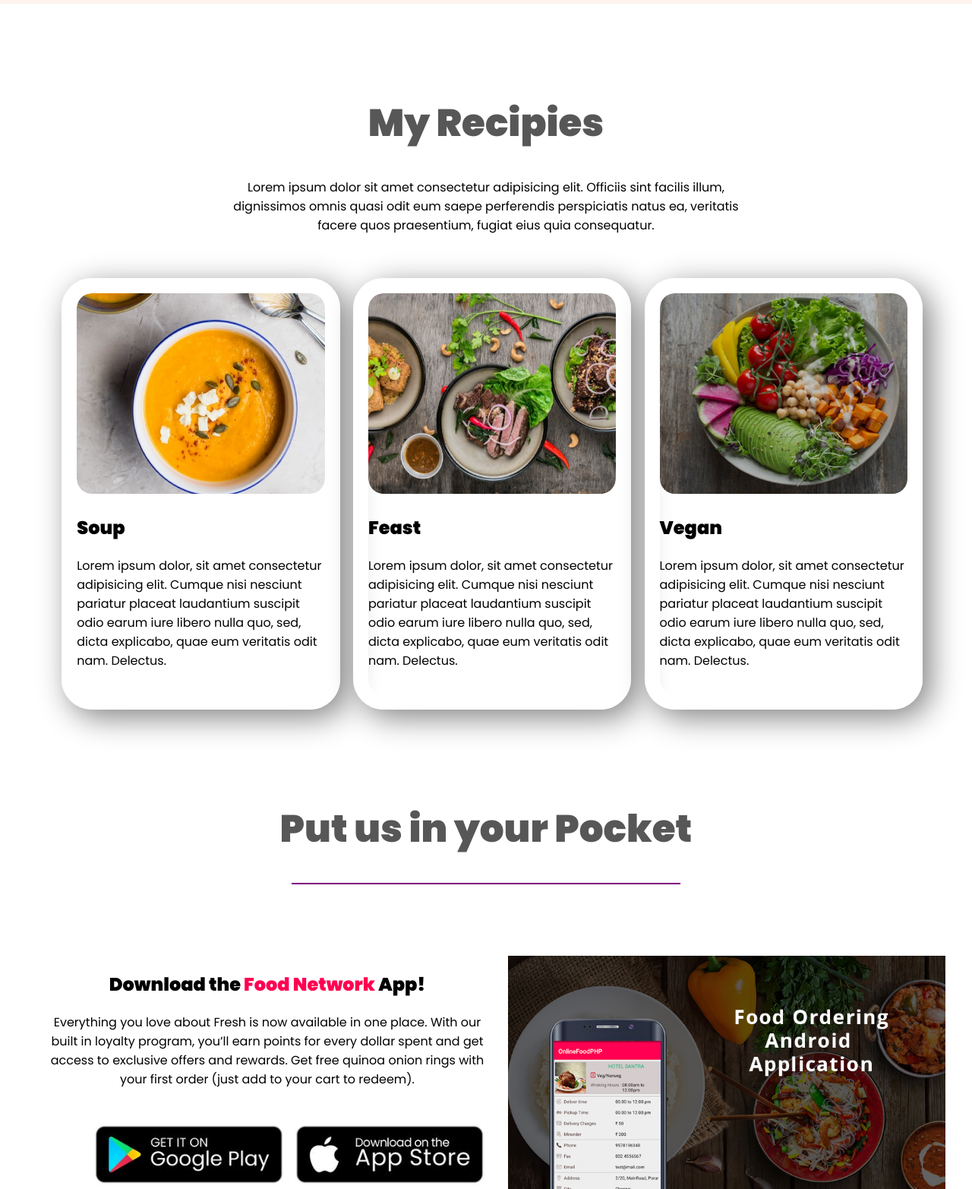
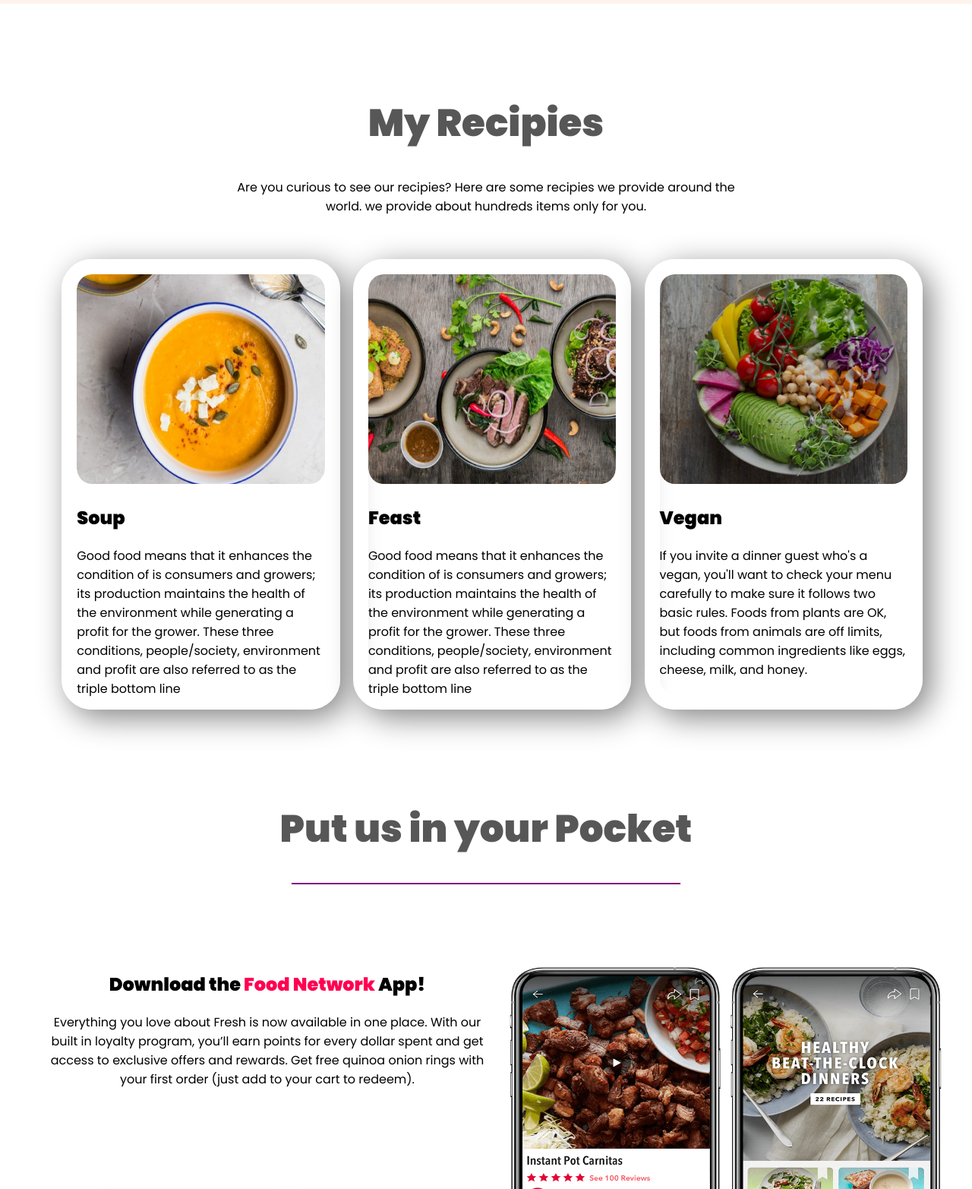
Before and after one commit to Tajuddin-Ahmed/Food-Network, a plain HTML site: page index.html in a window 1280 px wide. Shown: the part 1235-2800 px from the top of the page at 76% size. Drawn offline with Linux system fonts and the light colour scheme.

Commit message:
lorem ipsum changed

```diff
--- a/css/style.css
+++ b/css/style.css
@@ -97,7 +97,7 @@ body {
 }
 .installation{
     text-align: center;
-    margin-bottom: 120px;
+
 }
 .installation hr{
    margin-left: 30%;
@@ -118,6 +118,12 @@ body {
     width: 100%;
     margin-left: 5%;
 }
+.fourth-div p{
+    margin-bottom: 100px;
+}
+.food-app{
+    height: 90%;
+}
 footer{
     background-color: rgb(11, 13, 23);
     text-align: center;
--- a/index.html
+++ b/index.html
@@ -35,7 +35,7 @@
   </div>
   <div class="sec-last">
    <h1 class="ethics">About Me</h1>
-   <p>Lorem, ipsum dolor sit amet consectetur adipisicing elit. Velit itaque quisquam facilis suscipit autem aperiam facere dolores aut eos inventore, amet repudiandae molestiae enim delectus culpa atque tenetur consectetur quibusdam!</p>
+   <p>I am a web developer and I provide delicious food aroung the world and I have about thousands of recipies that people want.I am always here with you supplying different items of food. if you face any problem press the contact me button. </p>
    <a class="link-button" target="_blank" href="https://www.linkedin.com/in/tajuddin-ahmed-a95088202/">Contact Me</a>
   </div>
  </section>
@@ -47,23 +47,23 @@
  <div class="recipie-item">
      <div class="recipie">
         <h1 class="ethics">My Recipies</h1>
-        <p>Lorem ipsum dolor sit amet consectetur adipisicing elit. Officiis sint facilis illum, dignissimos omnis quasi odit eum saepe perferendis perspiciatis natus ea, veritatis facere quos praesentium, fugiat eius quia consequatur.</p>
+        <p>Are you curious to see our recipies? Here are some recipies we provide around the world. we provide about hundreds items only for you. </p>
      </div>
     <section class="advertise">
         <div class="oneOfThree">
           <img src="images/food/Project Cover.png" alt="">
           <h2>Soup</h2>
-          <p>Lorem ipsum dolor, sit amet consectetur adipisicing elit. Cumque nisi nesciunt pariatur placeat laudantium suscipit odio earum iure libero nulla quo, sed, dicta explicabo, quae eum veritatis odit nam. Delectus.</p>
+          <p>Good food means that it enhances the condition of is consumers and growers; its production maintains the health of the environment while generating a profit for the grower. These three conditions, people/society, environment and profit are also referred to as the triple bottom line</p>
         </div>
         <div class="oneOfThree">
            <img src="images/food/Project Cover1.jpg" alt="">
            <h2>Feast</h2>
-           <p>Lorem ipsum dolor, sit amet consectetur adipisicing elit. Cumque nisi nesciunt pariatur placeat laudantium suscipit odio earum iure libero nulla quo, sed, dicta explicabo, quae eum veritatis odit nam. Delectus.</p>
+           <p>Good food means that it enhances the condition of is consumers and growers; its production maintains the health of the environment while generating a profit for the grower. These three conditions, people/society, environment and profit are also referred to as the triple bottom line</p>
         </div>
         <div class="oneOfThree">
            <img src="images/food/Project Cover5.png" alt="">
            <h2>Vegan</h2>
-           <p>Lorem ipsum dolor, sit amet consectetur adipisicing elit. Cumque nisi nesciunt pariatur placeat laudantium suscipit odio earum iure libero nulla quo, sed, dicta explicabo, quae eum veritatis odit nam. Delectus.</p>
+           <p>If you invite a dinner guest who's a vegan, you'll want to check your menu carefully to make sure it follows two basic rules. Foods from plants are OK, but foods from animals are off limits, including common ingredients like eggs, cheese, milk, and honey.</p>
         </div>
    </section>
 
@@ -80,7 +80,7 @@
         <a href="https://play.google.com/store/apps"> <img src="images/shapes/playstore2.jpg" alt=""> </a>
        </div>
        <div class="fourth-div">
-        <img src="images/food/food-app.jpg" alt="">
+        <img class="food-app" src="images/food/food.png" alt="">
        </div>
     </section>
  </div>
@@ -89,7 +89,7 @@
 
  <!-- Start Last Section -->
  <div class="installation">
-    <h1 class="ethics">Social Media Use Around The World</h1>
+    <h1 class="ethics">SOCIAL MEDIA</h1>
    <section class="review">
       <div class="review-sec">
          <h1>700k</h1>
```
Also changed, not shown: images/food/food.png (added).
